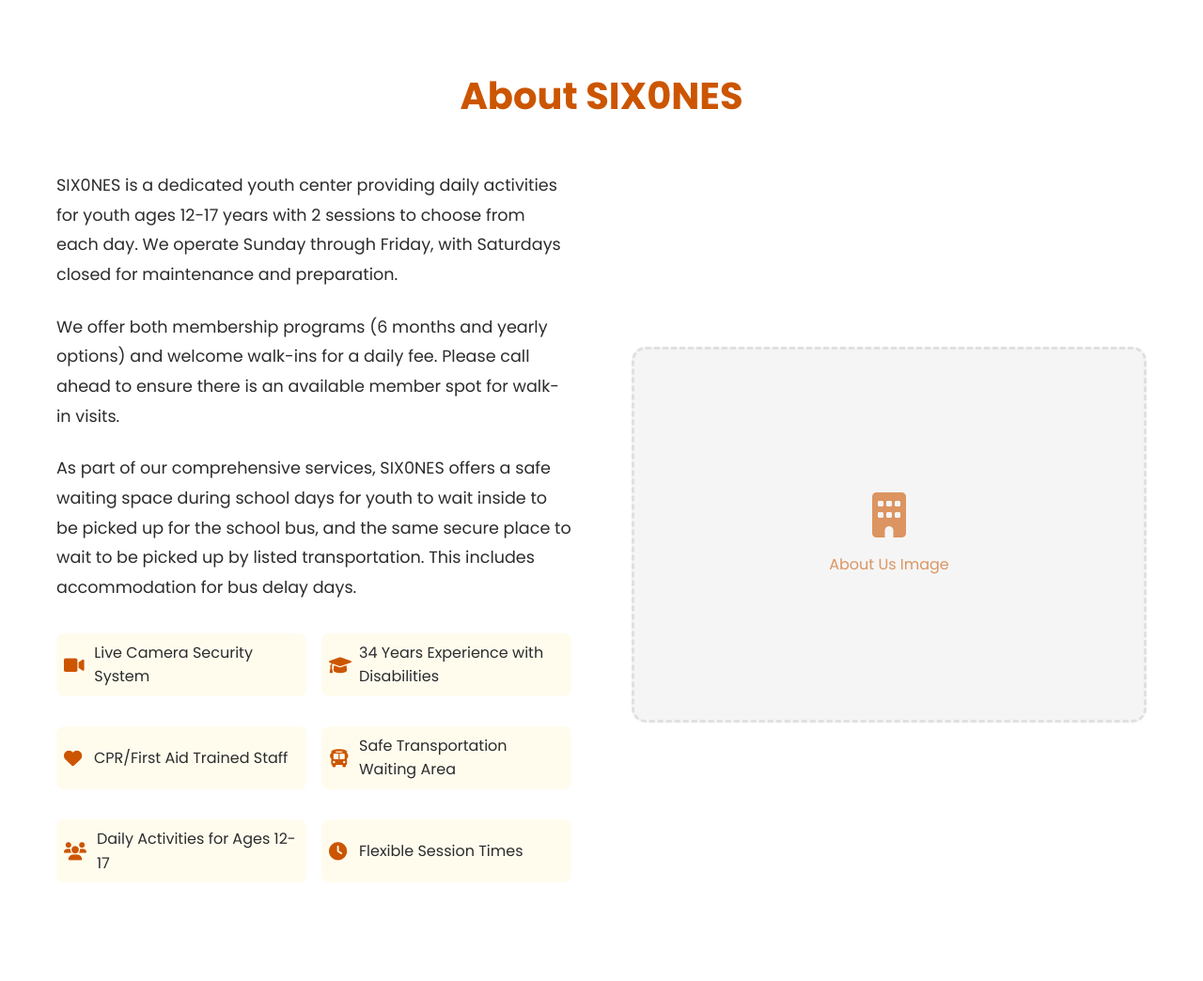
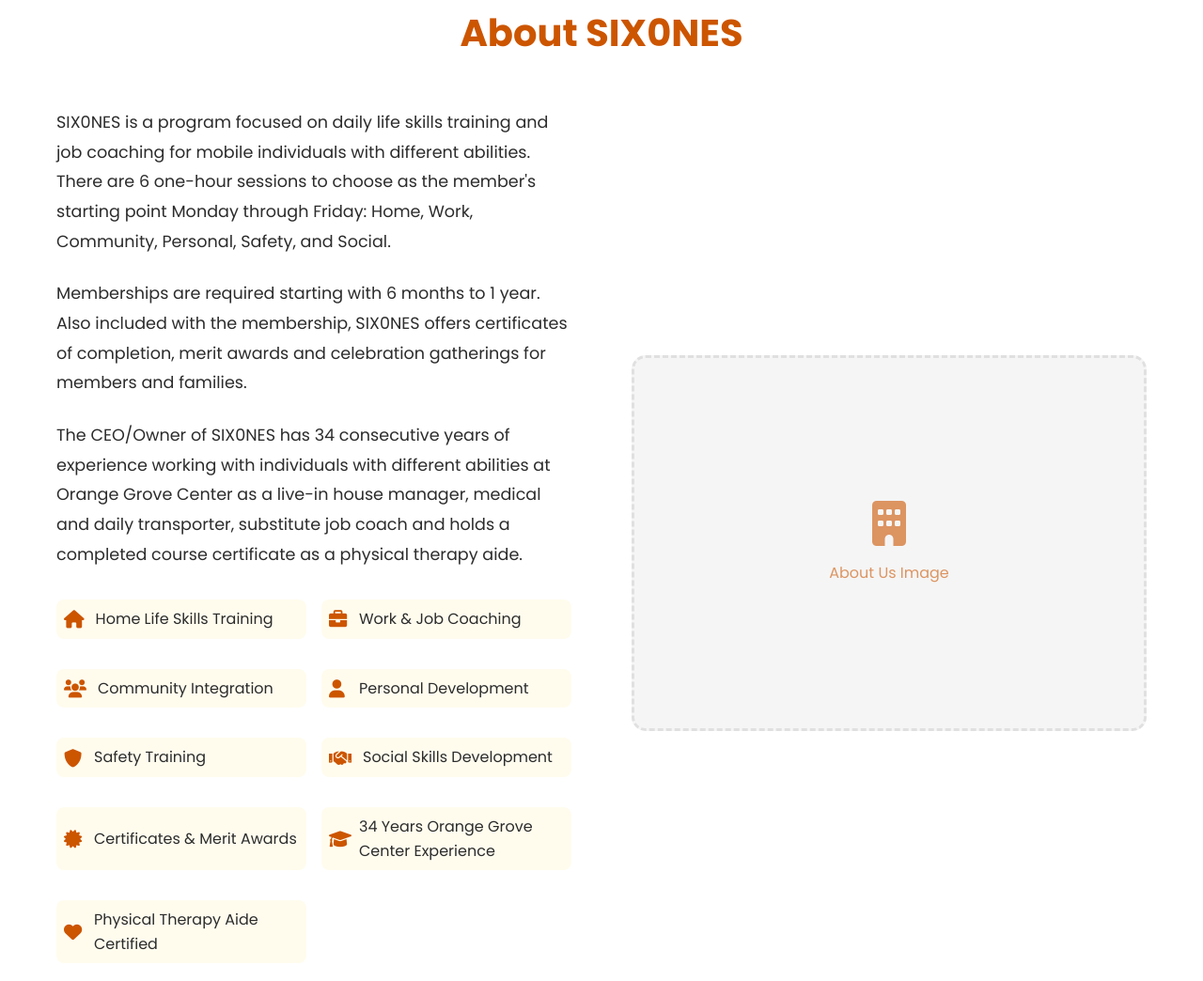
Before and after one commit to SIX7ONE8CODEZ/SIX0NES, a plain HTML site: page index.html in a window 1280 px wide. Shown: the part 827-1871 px from the top of the page at 94% size. Drawn offline with Linux system fonts and the light colour scheme.

Commit message:
Update content to reflect SIX0NES life skills training and job coaching program

```diff
--- a/index.html
+++ b/index.html
@@ -3,8 +3,8 @@
 <head>
     <meta charset="UTF-8">
     <meta name="viewport" content="width=device-width, initial-scale=1.0">
-    <title>SIX0NES - Youth Center & Safe Space</title>
-    <meta name="description" content="SIX0NES Youth Center - Daily activities for ages 12-17, safe transportation waiting, and comprehensive support services with experienced staff.">
+    <title>SIX0NES - Life Skills Training & Job Coaching</title>
+    <meta name="description" content="SIX0NES - Daily life skills training and job coaching for individuals with different abilities. 6 focused sessions: Home, Work, Community, Personal, Safety, and Social skills development.">
     <link rel="stylesheet" href="styles.css">
     <link href="https://fonts.googleapis.com/css2?family=Poppins:wght@300;400;600;700&display=swap" rel="stylesheet">
     <link href="https://cdnjs.cloudflare.com/ajax/libs/font-awesome/6.0.0/css/all.min.css" rel="stylesheet">
@@ -51,8 +51,8 @@
             <div class="hero-logo">
                 <img src="logo.png.jpeg" alt="SIX0NES Logo" class="hero-logo-image">
             </div>
-            <h1>Safe Space for Youth Development</h1>
-            <p>Empowering youth ages 12-17 with daily activities, safe transportation waiting, and comprehensive support services</p>
+            <h1>Life Skills Training & Job Coaching</h1>
+            <p>Empowering individuals with different abilities through focused daily training in Home, Work, Community, Personal, Safety, and Social skills</p>
             <div class="hero-buttons">
                 <button class="cta-btn primary" onclick="openMembershipModal()">Become a Member</button>
                 <button class="cta-btn secondary" onclick="scrollToSection('spaces')">Explore Spaces</button>
@@ -72,36 +72,48 @@
             <h2>About SIX0NES</h2>
             <div class="about-content">
                 <div class="about-text">
-                    <p>SIX0NES is a dedicated youth center providing daily activities for youth ages 12-17 years with 2 sessions to choose from each day. We operate Sunday through Friday, with Saturdays closed for maintenance and preparation.</p>
+                    <p>SIX0NES is a program focused on daily life skills training and job coaching for mobile individuals with different abilities. There are 6 one-hour sessions to choose as the member's starting point Monday through Friday: Home, Work, Community, Personal, Safety, and Social.</p>
 
-                    <p>We offer both membership programs (6 months and yearly options) and welcome walk-ins for a daily fee. Please call ahead to ensure there is an available member spot for walk-in visits.</p>
+                    <p>Memberships are required starting with 6 months to 1 year. Also included with the membership, SIX0NES offers certificates of completion, merit awards and celebration gatherings for members and families.</p>
 
-                    <p>As part of our comprehensive services, SIX0NES offers a safe waiting space during school days for youth to wait inside to be picked up for the school bus, and the same secure place to wait to be picked up by listed transportation. This includes accommodation for bus delay days.</p>
+                    <p>The CEO/Owner of SIX0NES has 34 consecutive years of experience working with individuals with different abilities at Orange Grove Center as a live-in house manager, medical and daily transporter, substitute job coach and holds a completed course certificate as a physical therapy aide.</p>
 
                     <div class="features">
                         <div class="feature">
-                            <i class="fas fa-video"></i>
-                            <span>Live Camera Security System</span>
+                            <i class="fas fa-home"></i>
+                            <span>Home Life Skills Training</span>
+                        </div>
+                        <div class="feature">
+                            <i class="fas fa-briefcase"></i>
+                            <span>Work & Job Coaching</span>
+                        </div>
+                        <div class="feature">
+                            <i class="fas fa-users"></i>
+                            <span>Community Integration</span>
+                        </div>
+                        <div class="feature">
+                            <i class="fas fa-user"></i>
+                            <span>Personal Development</span>
+                        </div>
+                        <div class="feature">
+                            <i class="fas fa-shield-alt"></i>
+                            <span>Safety Training</span>
+                        </div>
+                        <div class="feature">
+                            <i class="fas fa-handshake"></i>
+                            <span>Social Skills Development</span>
+                        </div>
+                        <div class="feature">
+                            <i class="fas fa-certificate"></i>
+                            <span>Certificates & Merit Awards</span>
                         </div>
                         <div class="feature">
                             <i class="fas fa-graduation-cap"></i>
-                            <span>34 Years Experience with Disabilities</span>
+                            <span>34 Years Orange Grove Center Experience</span>
                         </div>
                         <div class="feature">
                             <i class="fas fa-heart"></i>
-                            <span>CPR/First Aid Trained Staff</span>
-                        </div>
-                        <div class="feature">
-                            <i class="fas fa-bus"></i>
-                            <span>Safe Transportation Waiting Area</span>
-                        </div>
-                        <div class="feature">
-                            <i class="fas fa-users"></i>
-                            <span>Daily Activities for Ages 12-17</span>
-                        </div>
-                        <div class="feature">
-                            <i class="fas fa-clock"></i>
-                            <span>Flexible Session Times</span>
+                            <span>Physical Therapy Aide Certified</span>
                         </div>
                     </div>
                 </div>
@@ -307,7 +319,7 @@
                         <img src="logo.png.jpeg" alt="SIX0NES Logo" class="footer-logo-image">
                         <h3>SIX0NES</h3>
                     </div>
-                    <p>Youth center providing safe spaces and daily activities for ages 12-17. Experienced staff with 34 years of disability support and CPR/First Aid training.</p>
+                    <p>Life skills training and job coaching program for individuals with different abilities. 34 years of experience from Orange Grove Center with certified expertise in daily living skills development.</p>
                     <div class="social-links">
                         <a href="#"><i class="fab fa-facebook"></i></a>
                         <a href="#"><i class="fab fa-instagram"></i></a>
@@ -326,12 +338,14 @@
                     </ul>
                 </div>
                 <div class="footer-section">
-                    <h4>Services</h4>
+                    <h4>Training Areas</h4>
                     <ul>
-                        <li><a href="#">Daily Youth Activities</a></li>
-                        <li><a href="#">Safe Transportation Waiting</a></li>
-                        <li><a href="#">Disability Support Services</a></li>
-                        <li><a href="#">School Bus Coordination</a></li>
+                        <li><a href="#">Home Life Skills</a></li>
+                        <li><a href="#">Work & Job Coaching</a></li>
+                        <li><a href="#">Community Integration</a></li>
+                        <li><a href="#">Personal Development</a></li>
+                        <li><a href="#">Safety Training</a></li>
+                        <li><a href="#">Social Skills</a></li>
                     </ul>
                 </div>
                 <div class="footer-section">
```
